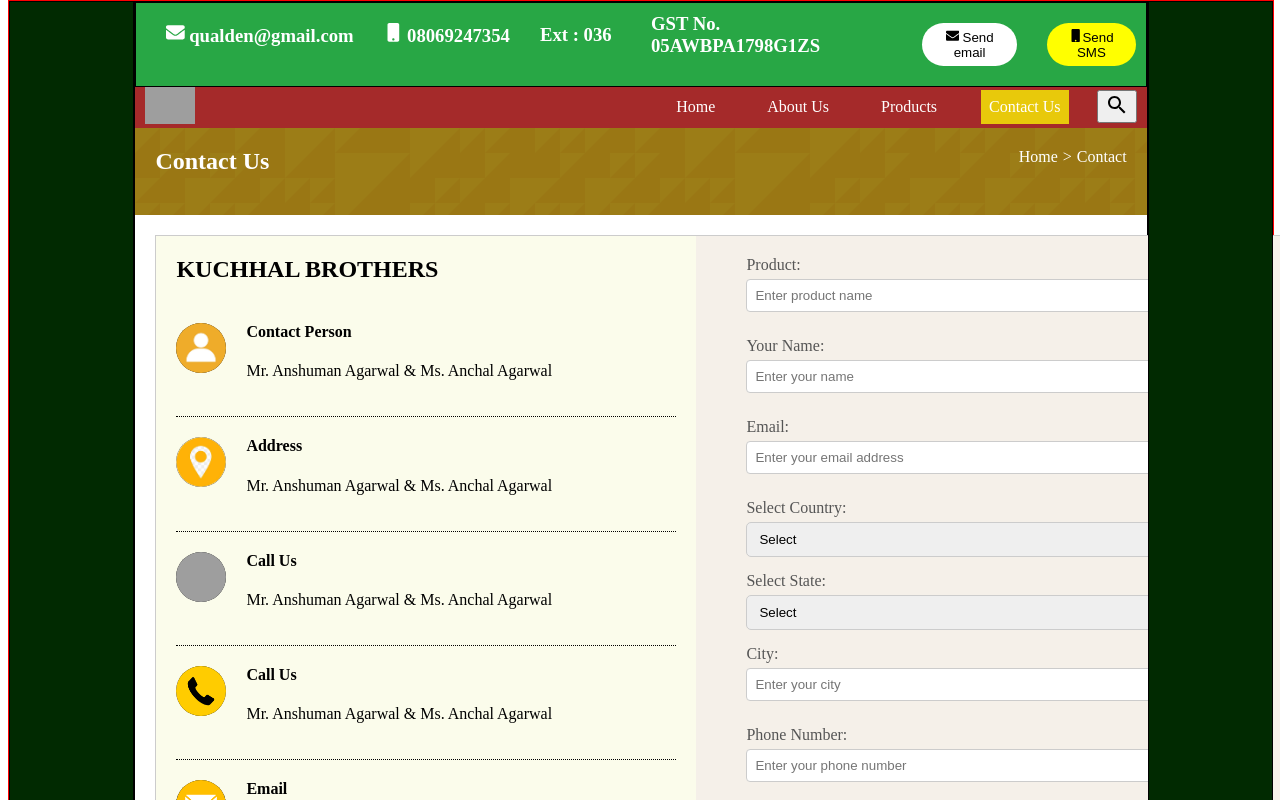
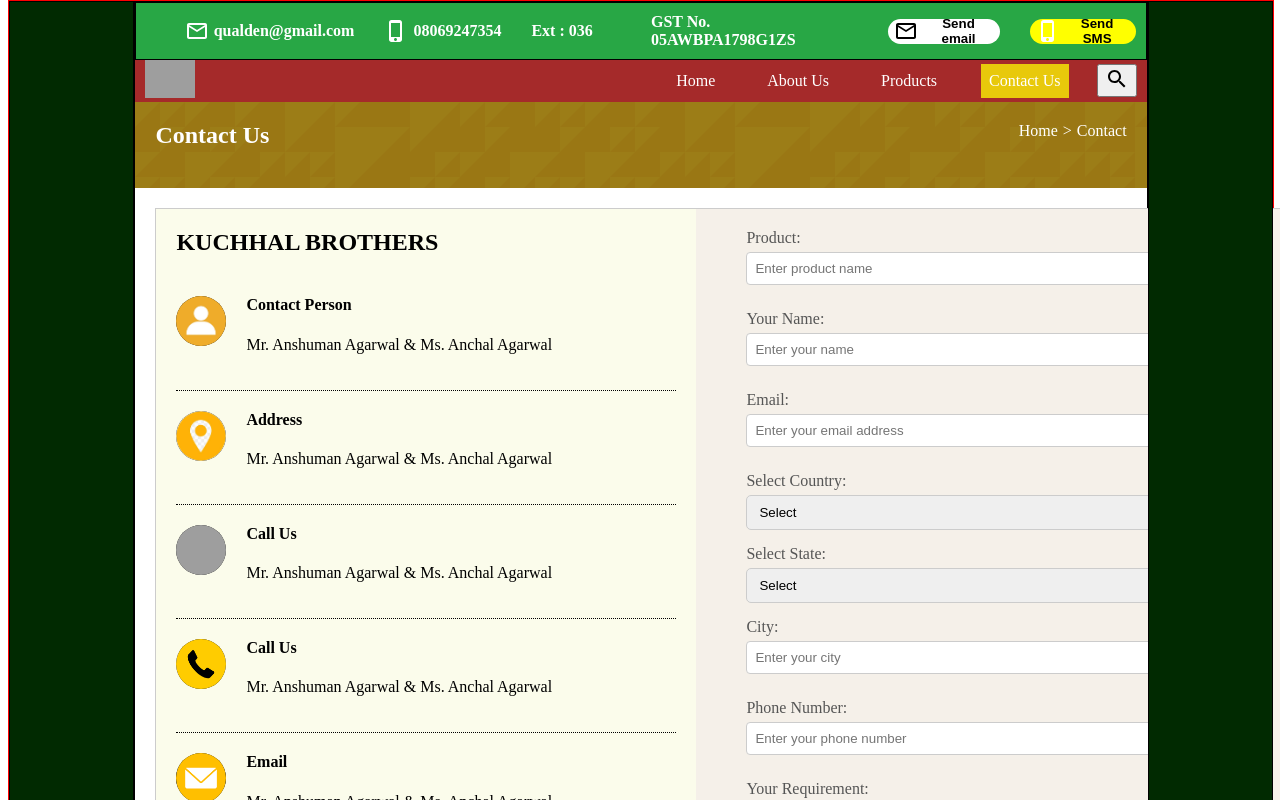
Before and after one commit to muskanatwork/qualden-ecommerce, a React (Vite) app: page /contact in a window 1280 px wide. Shown: the top 800 px of the page. Built offline with nearby package versions, Linux system fonts and the light colour scheme; grey boxes are pictures that could not be loaded.

Commit message:
icon change on NavInfo

```diff
--- a/src/App.css
+++ b/src/App.css
@@ -839,36 +839,50 @@ button[type="submit"]:last-of-type:hover {
 .Nav-info {
   background-color: #28a745;
   display: flex;
-  width: 100%;
-  justify-content: space-between;
+  justify-content: space-around;
+  align-items: center;
   color: #fff;
   border: 1px solid black;
 }
 
-.info-heading {
-  justify-content: center;
+
+.icon-text {
+  display: flex;
   align-items: center;
-  display: flex;
-  gap: 30px;
-  padding: 10px;
-  width: 100%;
+  gap: 5px;
 }
 
 .info-button {
-  padding: 6px;
+  padding: 8px;
   border-radius: 25px;
   border: none;
+  display: flex;
+  align-items: center;
+  gap: 5px;
+  font-weight: bold;
 }
 
 .email-button {
   background-color: white;
   color: black;
+  height: 25px;
 }
 
 .sms-button {
   background-color: yellow;
-  color: black;
-}
+  color: white;
+  height: 25px;
+
+}
+
+.sms-button .MuiSvgIcon-root {
+  color: white;
+}
+
+.Nav-info{
+  font-weight: 900;
+}
+
 
 
 
@@ -1225,9 +1239,7 @@ nav .menu span {
   padding: 10px 15px;
   cursor: pointer;
   background-color: rgba(0, 0, 0, 0.5);
-  /* Added for better visibility */
   z-index: 10;
-  /* Ensures buttons are on top */
 }
 
 .carousel-button:hover {
@@ -2199,3 +2211,5 @@ input[type="radio"] {
 .DetailsContainertable{
   margin-top: 30px;
 }
+
+/* productCard Carousel */
--- a/src/components/Common/FooterNav.jsx
+++ b/src/components/Common/FooterNav.jsx
@@ -18,8 +18,8 @@ const FooterNav = () => {
                 <div></div>
             </div>
             <div className='footer-content'>
-                <h3>All Rights Reserved. Kuchhal Brothers (Terms of Use)</h3>
-                <h3>Developed & Managed By Weblink.In Pvt. Ltd.</h3>
+                <h3>All Rights Reserved. Qualden (Terms of Use)</h3>
+                <h3>Developed & Managed By Qualden</h3>
             </div>
         </>
     );
--- a/src/components/Common/NavInfo.jsx
+++ b/src/components/Common/NavInfo.jsx
@@ -1,17 +1,18 @@
-import { FaEnvelope, FaMobile } from 'react-icons/fa';
+import MailOutlineIcon from '@mui/icons-material/MailOutline';
+import PhoneIphoneIcon from '@mui/icons-material/PhoneIphone';
 
 const NavInfo = () => {
     return (
         <div className="Nav-info">
             <div className="info-heading">
-                <h3><FaEnvelope /> qualden@gmail.com</h3>
-                <h3><FaMobile /> 08069247354</h3>
-                <h3>Ext : 036</h3>
+                <div className="icon-text"><MailOutlineIcon /><span>qualden@gmail.com</span></div>
+                <div className="icon-text"><PhoneIphoneIcon /><span>08069247354</span></div>
+                <span>Ext : 036</span>
             </div>
             <div className="info-heading">
-                <h3>GST No. 05AWBPA1798G1ZS</h3>
-                <button className="info-button email-button"><FaEnvelope /> Send email</button>
-                <button className="info-button sms-button"><FaMobile />Send SMS</button>
+                <span>GST No. 05AWBPA1798G1ZS</span>
+                <button className="info-button email-button"><MailOutlineIcon /> Send email</button>
+                <button className="info-button sms-button"><PhoneIphoneIcon /> Send SMS</button>
             </div>
         </div>
     );
--- a/src/components/Home/Home.jsx
+++ b/src/components/Home/Home.jsx
@@ -47,7 +47,7 @@ const Home = () => {
                                 }
                             </div>
                             <div className='view-all-button'>
-                              <Link to="/products"><button>View All Products</button></Link>
+                              <Link to="/product"><button>View All Products</button></Link>
                             </div>
 
                         </div>
--- a/src/components/Home/ProductCard.jsx
+++ b/src/components/Home/ProductCard.jsx
@@ -1,12 +1,17 @@
-const ProductCard = ()=>{
-  return(
+import { Link} from 'react-router-dom';
+
+
+const ProductCard = () => {
+    return (
         <>
+            <Link to='/product/productDetails'>
                 <div className="ProductCardDiv">
                     <div>
-              <img src="https://2.wlimg.com/product_images/bc-small/2020/2/4222645/wind-speed-sensor-1582793200-5316541.jpeg"/>
+                        <img src="https://2.wlimg.com/product_images/bc-small/2020/2/4222645/wind-speed-sensor-1582793200-5316541.jpeg" />
                     </div>
                     <h3>Industrial Noise Sensor</h3>
-      </div>
+                </div>\
+            </Link>
         </>
     )
 }
--- a/src/components/Products/EnquiryFormDialog.jsx
+++ b/src/components/Products/EnquiryFormDialog.jsx
@@ -1,5 +1,5 @@
 import React from 'react';
-import { Dialog, DialogContent, Button, IconButton, Box } from '@mui/material';
+import { Dialog, DialogContent, IconButton, Box } from '@mui/material';
 import CloseIcon from '@mui/icons-material/Close';
 import PhoneInput from 'react-phone-input-2';
 import 'react-phone-input-2/lib/style.css';
--- /dev/null
+++ b/src/components/Products/ProductCardCrousel.jsx
@@ -0,0 +1,15 @@
+const ProductCardCarousel = ({item})=>{
+    return(
+        <>
+            <div>
+                <div>
+                    <img src={item.image}/>
+                </div>
+                <h4>{item.heading}</h4>
+                <button>Get Best Quote</button>
+            </div>
+        </>
+    );
+}
+
+export default ProductCardCarousel
--- a/src/components/Products/ProductCategory.jsx
+++ b/src/components/Products/ProductCategory.jsx
@@ -1,11 +1,13 @@
 import React, { useState } from 'react';
 import EnquiryFormDialog from './EnquiryFormDialog';
-import { Link } from 'react-router-dom';
+import { useNavigate } from 'react-router-dom';
 
 const ProductCategory = () => {
     const [isDialogOpen, setIsDialogOpen] = useState(false);
+    const navigate = useNavigate();
 
-    const handleDialogOpen = () => {
+    const handleDialogOpen = (event) => {
+        event.stopPropagation();
         setIsDialogOpen(true);
     };
 
@@ -13,10 +15,13 @@ const ProductCategory = () => {
         setIsDialogOpen(false);
     };
 
+    const handleNavigate = () => {
+        navigate('productDetails');
+    };
+
     return (
-
-        <Link to='productDetails'>
-            <div className="productItem">
+        <>
+            <div className="productItem" onClick={handleNavigate}>
                 <div className="productItem-image-container">
                     <img
                         src="https://2.wlimg.com/product_images/bc-full/2020/3/4222645/pt100-industrial-temperature-sensor-1583473665-5327671.jpeg"
@@ -34,12 +39,12 @@ const ProductCategory = () => {
                         <p>Probe Length(mm): 30</p>
                         <p>Cable Length: 1.05 Meter</p>
                         <button onClick={handleDialogOpen}>Enquiry Now</button>
-                        <button>View More</button>
+                        <button onClick={(e) => { e.stopPropagation(); handleNavigate(); }}>View More</button>
                     </div>
                 </div>
-                <EnquiryFormDialog open={isDialogOpen} onClose={handleDialogClose} />
             </div>
-        </Link>
+            <EnquiryFormDialog open={isDialogOpen} onClose={handleDialogClose} />
+        </>
     );
 }
 
--- /dev/null
+++ b/src/components/Products/ProductCrousel.jsx
@@ -0,0 +1,20 @@
+import React, { useState } from 'react';
+import Data from './Data.json';
+import ProductCardCarousel from './ProductCardCrousel';
+
+const ProductCarousel = () => {
+
+    return (
+        <>
+        {
+            Data.map((item,index)=>{
+                return(
+                    <ProductCardCarousel key={index} item={item}/>
+                )
+            })
+        }
+        </>
+    );
+};
+
+export default ProductCarousel;
--- a/src/components/Products/ProductDetail.jsx
+++ b/src/components/Products/ProductDetail.jsx
@@ -5,6 +5,8 @@ import FooterNav from '../Common/FooterNav';
 import TableDetail from './TableDetail';
 import TableInfo from './TableInfo';
 import ProductForm from './ProductForm';
+import ProductCrousel from './ProductCrousel';
+import Breadcrumbs from '../Common/Breadcrumbs';
 const ProductDetails = () => {
     return (
         <>
@@ -13,13 +15,16 @@ const ProductDetails = () => {
                 <div className="box2">
                     <Nav />
                     <NavInfo />
+                    <Breadcrumbs/>
                     <TableDetail />
                     <TableInfo />
                     <ProductForm/>
+                    <ProductCrousel/>
                     <FooterNav />
                 </div>
                 <div className="box3"></div>
             </div>
+
         </>
     );
 }
```
Also changed, not shown: src/components/Products/TableDetail.jsx (+20 -8 lines), src/components/Products/Data.json (renamed from src/components/Home/Data.json). Lines whose indentation alone changed are shown as unchanged.
